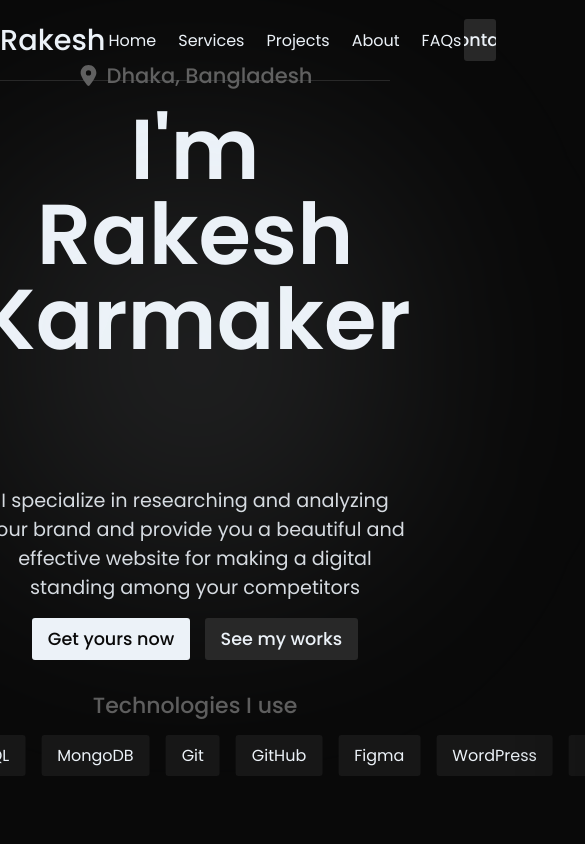
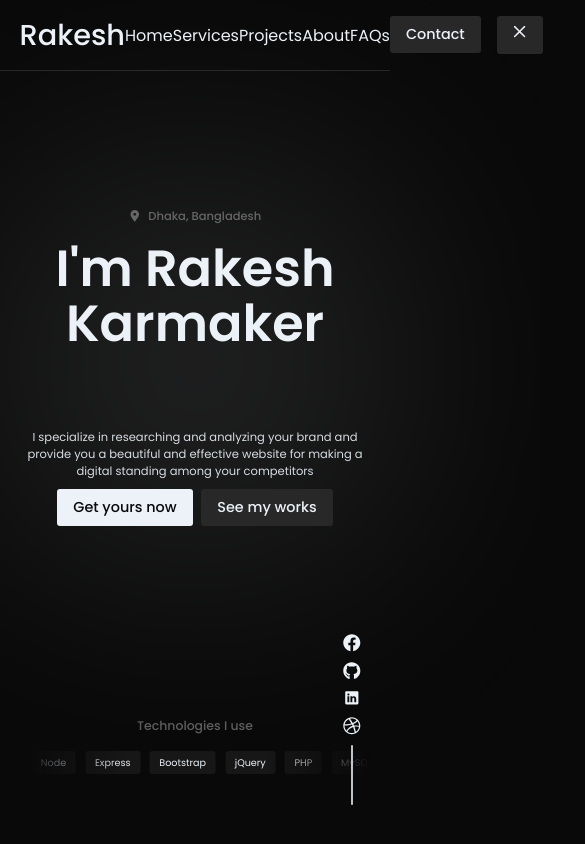
Before and after one commit to rakesh-karmaker/portfolio, a React (Vite) app: page /contact in a window 390 px wide. Shown: the top 844 px of the page, 585 px wide, since content can reach past the window. Built offline with nearby package versions, Linux system fonts and the light colour scheme.

Commit message:
make the links sidebar

```diff
--- a/src/components/hero/hero.css
+++ b/src/components/hero/hero.css
@@ -6,20 +6,23 @@
   flex-direction: column;
   justify-content: space-around;
   align-items: center;
-  /* gap: 5rem; */
   text-align: center;
-  height: 100%;
-  min-height: calc(100vh - var(--nav-height));
+  height: calc(100vh - var(--nav-height));
+  min-height: 100%;
+  font-size: 1rem;
+  max-height: 1000px;
 }
 
 .hero-intro {
   display: flex;
   flex-direction: column;
-  gap: 1rem;
+  gap: 1em;
   align-items: center;
   height: calc(75vh - var(--nav-height) - 100px);
   justify-content: center;
   position: relative;
+
+  max-height: 1000px;
 }
 
 .location {
@@ -31,12 +34,12 @@
   justify-content: center;
 
   font-weight: 500;
-  font-size: 21px;
+  font-size: 1.2em;
   line-height: 31px;
 }
 
 .hero-heading {
-  font-size: 85px;
+  font-size: 5.3em;
   line-height: 85px;
 }
 
@@ -62,3 +65,29 @@
     /* warning: gradient uses a rotation that is not supported by CSS and may not behave as expected */;
   filter: blur(84.25px);
 }
+
+@media screen and (max-width: 1650px) {
+  .hero {
+    font-size: 0.8rem;
+  }
+  .hero-heading {
+    line-height: 65px;
+  }
+}
+
+@media screen and (max-width: 1500px) {
+  .hero {
+    font-size: 0.7rem;
+  }
+
+  .hero-heading {
+    line-height: 55px;
+  }
+}
+
+@media screen and (max-width: 1200px) {
+  .hero {
+    font-size: 0.6rem;
+    min-height: 450px;
+  }
+}
--- a/src/components/sliders/techs/techsSlider.css
+++ b/src/components/sliders/techs/techsSlider.css
@@ -1,22 +1,11 @@
 .techs-title {
-  font-size: 22px;
-  line-height: 27px;
-  /* identical to box height */
+  font-size: 1.3em;
   text-align: center;
+  margin-bottom: 0.5em;
 
   color: var(--light-gray);
   font-weight: 500;
 }
-
-/* .techs {
-  width: 100%;
-  position: relative;
-  height: 100%;
-  display: flex;
-  justify-content: center;
-  align-items: center;
-} */
-
 .techs-container {
   position: relative;
   display: inline-flex;
@@ -25,25 +14,24 @@
 }
 
 .techs-slider {
-  max-width: 1550px;
+  max-width: var(--max-elements-width);
 }
 
 .techs {
-  padding-block: 1rem;
+  padding-block: 1em;
   display: flex;
   flex-wrap: wrap;
-  gap: 1rem;
+  gap: 1em;
   list-style: none;
 }
 
 .techs li {
-  padding: 0.5rem 1rem;
+  padding: 0.5em 1em;
   border-radius: 3px;
   background-color: #171717;
   color: var(--white);
-  font-size: 1rem;
+  font-size: 1em;
   min-width: fit-content;
-  /* box-shadow: 0 0.5rem 1rem -0.25rem var(--clr-primary-900); */
 }
 
 .techs-slider[data-animated="true"] {
--- a/src/components/sliders/title/titleSlider.css
+++ b/src/components/sliders/title/titleSlider.css
@@ -1,5 +1,5 @@
 .title-slider {
-  font-size: 85px;
+  font-size: 5.3rem;
   font-weight: 600;
   display: flex;
   align-items: flex-start;
@@ -32,3 +32,32 @@
 .word-wrapper {
   margin: 0 auto;
 }
+
+@media screen and (max-width: 1650px) {
+  .title-slider {
+    font-size: 4.24rem;
+    line-height: 65px;
+  }
+
+  .ticker {
+    height: 80px;
+  }
+}
+
+@media screen and (max-width: 1500px) {
+  .title-slider {
+    font-size: 3.8rem;
+    line-height: 55px;
+  }
+}
+
+@media screen and (max-width: 1200px) {
+  .title-slider {
+    font-size: 3rem;
+    line-height: 45px;
+  }
+
+  .ticker {
+    height: 60px;
+  }
+}
--- a/src/components/ui/btns/btns.css
+++ b/src/components/ui/btns/btns.css
@@ -74,3 +74,9 @@
 .secondary-btn:hover {
   color: var(--black);
 }
+
+@media screen and (max-width: 1500px) {
+  .btn {
+    font-size: 0.9rem;
+  }
+}
--- /dev/null
+++ b/src/components/ui/iconBar/IconBar.jsx
@@ -0,0 +1,53 @@
+import { FaFacebook } from "react-icons/fa";
+import { FaGithub } from "react-icons/fa";
+import { IoLogoLinkedin } from "react-icons/io";
+import { FaDribbble } from "react-icons/fa";
+import { Link } from "react-router-dom";
+
+import "./iconBar.css";
+
+const IconBar = () => {
+  const iconData = [
+    {
+      title: "Facebook",
+      link: "https://www.facebook.com/rakesh.karmaker.980",
+      icon: <FaFacebook />,
+    },
+    {
+      title: "Github",
+      link: "https://github.com/rakesh-karmaker",
+      icon: <FaGithub />,
+    },
+    {
+      title: "Linkedin",
+      link: "https://www.linkedin.com/in/rakesh-karmaker-a15849322/",
+      icon: <IoLogoLinkedin />,
+    },
+    {
+      title: "Dribbble",
+      link: "https://dribbble.com/Rakesh_Karmaker",
+      icon: <FaDribbble />,
+    },
+  ];
+
+  return (
+    <aside className="icon-bar">
+      {iconData.map((icon) => {
+        return (
+          <Link
+            to={icon.link}
+            key={icon.title}
+            target="_blank"
+            rel="noopener noreferrer"
+          >
+            <p className="tooltip">{icon.title}</p>
+            {icon.icon}
+          </Link>
+        );
+      })}
+      <div className="icon-line"></div>
+    </aside>
+  );
+};
+
+export default IconBar;
--- /dev/null
+++ b/src/components/ui/iconBar/iconBar.css
@@ -0,0 +1,78 @@
+.icon-bar {
+  position: fixed;
+  bottom: 39.5px;
+  right: 29px;
+  z-index: 99999999;
+  display: flex;
+  flex-direction: column;
+  justify-content: center;
+  align-items: center;
+  gap: 15px;
+}
+
+.icon-bar a {
+  text-decoration: none;
+  color: var(--white);
+  font-size: 20px;
+  transition: 0.25s;
+  cursor: pointer;
+  transition: 0.25s;
+  scale: 1;
+  transform-origin: center;
+  position: relative;
+  display: flex;
+  justify-content: center;
+  align-items: center;
+}
+
+.icon-bar p {
+  position: absolute;
+  right: 30px;
+  opacity: 0;
+  transform: translateX(-20px);
+  transition: 0.25s;
+  font-size: 15px;
+  padding: 5px 10px;
+  border-radius: 30px;
+  background-color: #171717;
+  border: 1px solid rgba(255, 255, 255, 0.1);
+  font-weight: 550;
+  pointer-events: none;
+}
+
+.icon-bar svg {
+  font-size: 23px;
+}
+
+.icon-bar a:hover svg {
+  opacity: 0.7;
+}
+
+.icon-bar a:hover p {
+  opacity: 1;
+  transform: translateX(0);
+}
+.icon-bar .icon-line {
+  width: 2px;
+  height: 80px;
+  background-color: var(--white);
+  opacity: 0.8;
+  border-radius: 10px;
+}
+
+@media screen and (max-width: 1650px) {
+  .icon-bar {
+    gap: 10px;
+  }
+  .icon-bar svg {
+    font-size: 1.1rem;
+  }
+  .icon-bar p {
+    font-size: 0.7rem;
+    font-weight: 500;
+  }
+
+  .icon-bar .icon-line {
+    height: 60px;
+  }
+}
--- a/src/global.css
+++ b/src/global.css
@@ -68,3 +68,28 @@ a {
 .line {
   background-color: var(--lighter-white);
 }
+
+@media screen and (max-width: 1650px) {
+  body {
+    --max-elements-width: 90vw;
+    --nav-height: 4.5rem;
+  }
+}
+
+@media screen and (max-width: 1500px) {
+  body {
+    --nav-height: 4rem;
+  }
+}
+
+@media screen and (max-width: 1450px) {
+  body {
+    --nav-height: 3.7rem;
+  }
+}
+
+@media screen and (max-width: 800px) {
+  body {
+    --nav-height: 70px;
+  }
+}
--- a/src/layouts/UserLayout.jsx
+++ b/src/layouts/UserLayout.jsx
@@ -1,3 +1,4 @@
+import IconBar from "@/components/ui/iconBar/IconBar";
 import Header from "@/layouts/header/Header";
 import { Outlet } from "react-router-dom";
 
@@ -6,6 +7,7 @@ const UserLayout = () => {
     <>
       <Header />
       <Outlet />
+      <IconBar />
     </>
   );
 };
--- a/src/layouts/header/Header.jsx
+++ b/src/layouts/header/Header.jsx
@@ -1,34 +1,85 @@
 import { SecondaryBtn } from "@/components/ui/btns/Btns";
 import { NavLink } from "react-router-dom";
+import { RxHamburgerMenu } from "react-icons/rx";
+import { RxCross2 } from "react-icons/rx";
 
 import "./header.css";
+import { useState } from "react";
 
 // a header component for the website's navbar
 const Header = () => {
+  const [isOpen, setIsOpen] = useState(false);
+
+  // add a swipe option to open and close the navbar
+  let start;
+  window.addEventListener("touchstart", (e) => {
+    if (e.touches.length === 1 && window.innerWidth <= 1530) {
+      start = e.touches.item(0).clientX;
+    } else {
+      start = null;
+    }
+  });
+
+  window.addEventListener("touchend", (e) => {
+    const offset = 100;
+    if (start && window.innerWidth <= 1530) {
+      const end = e.changedTouches.item(0).clientX;
+      if (end - start > offset) {
+        setIsOpen(true);
+      }
+      if (start - end > offset) {
+        setIsOpen(false);
+      }
+    }
+  });
+
   return (
     <header>
       <nav>
         <NavLink to="/" className="logo">
           Rakesh
         </NavLink>
-        <NavLinks />
-        <SecondaryBtn link="/contact">Contact</SecondaryBtn>
+        <NavType isOpen={isOpen} />
+        <div className="nav-actions">
+          <SecondaryBtn link="/contact">Contact</SecondaryBtn>
+          {window.innerWidth <= 800 && (
+            <button className="nav-click" onClick={() => setIsOpen(!isOpen)}>
+              {isOpen ? <RxHamburgerMenu /> : <RxCross2 />}
+            </button>
+          )}
+        </div>
       </nav>
     </header>
   );
 };
 
+const NavType = ({ isOpen }) => {
+  if (window.innerWidth > 800) {
+    return (
+      <menu className="nav-links">
+        <NavLinks />
+      </menu>
+    );
+  } else {
+    return (
+      <menu className={"mobile-nav" + (isOpen ? " open" : "")}>
+        <NavLinks />
+      </menu>
+    );
+  }
+};
+
 // a menu component to use in the header
 const NavLinks = () => {
   return (
-    <menu className="nav-links">
+    <>
       <NavLink to="/">Home</NavLink>
       <NavLink to="/services">Services</NavLink>
       <NavLink to="/projects">Projects</NavLink>
       <NavLink to="/about">About</NavLink>
       <NavLink to="/faqs">FAQs</NavLink>
       {/* ...add more links if want */}
-    </menu>
+    </>
   );
 };
 
--- a/src/layouts/header/header.css
+++ b/src/layouts/header/header.css
@@ -49,3 +49,34 @@ header > nav {
 .nav-links a:hover::after {
   width: 100%;
 }
+
+.nav-actions {
+  display: flex;
+  gap: 1rem;
+}
+
+.nav-click {
+  text-decoration: none;
+  /* padding: 0.5rem 1rem; */
+  font-weight: 500;
+  height: 38px;
+  width: 46px;
+  font-size: 1.2rem;
+  transition: 0.25s;
+  cursor: pointer;
+  position: relative;
+  border: none;
+  outline: none;
+  overflow: hidden;
+  justify-content: center;
+  align-items: center;
+  background-color: var(--gray);
+  color: var(--white);
+  border-radius: 3px;
+}
+
+@media screen and (max-width: 1500px) {
+  header nav .secondary-btn {
+    font-size: 0.9rem;
+  }
+}
```
Also changed, not shown: 14 other files (tests, documents, lock files or other folders).
